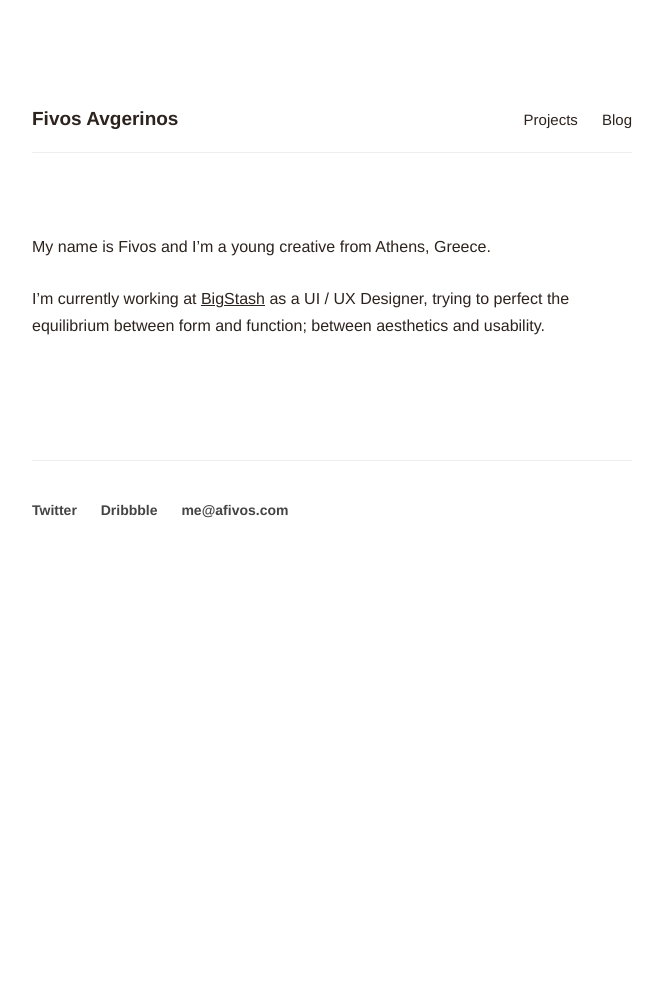
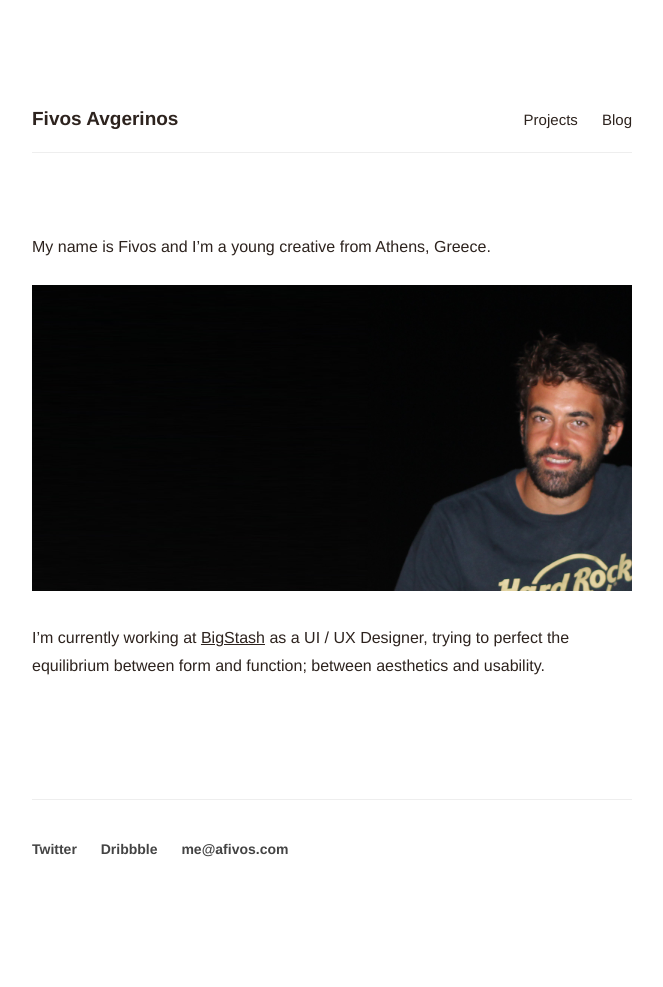
Before and after one commit to afivos/afivos.com, a Jekyll site: the page built from index.md, in a window 1280 px wide. Shown: the whole page, without its empty margins (308-971 px from the left). Built offline with Jekyll 4.4.1, drawn with Linux system fonts in a browser that asks for light colours; nearby versions of some CDN libraries; before the commit the page ends 900 px from its top, so only the background shows below that.

Commit message:
Show image

```diff
--- a/index.md
+++ b/index.md
@@ -4,7 +4,7 @@ layout: page
 
 My name is Fivos and I'm a young creative from Athens, Greece.
 
-<!--![me](/images/me.jpg "Fivos Avgerinos")-->
+![me](/images/me.jpg "Fivos Avgerinos")
 
 I'm currently working at [BigStash](http://bigstash.co/ "BigStash") as a UI / UX Designer, trying to perfect the equilibrium between form and function; between aesthetics and usability.
 
```
